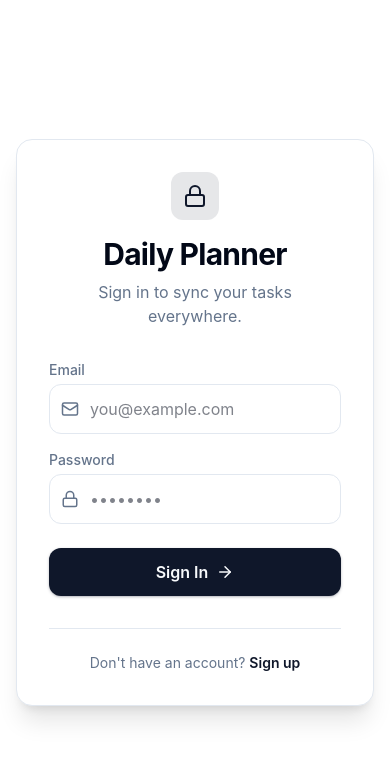
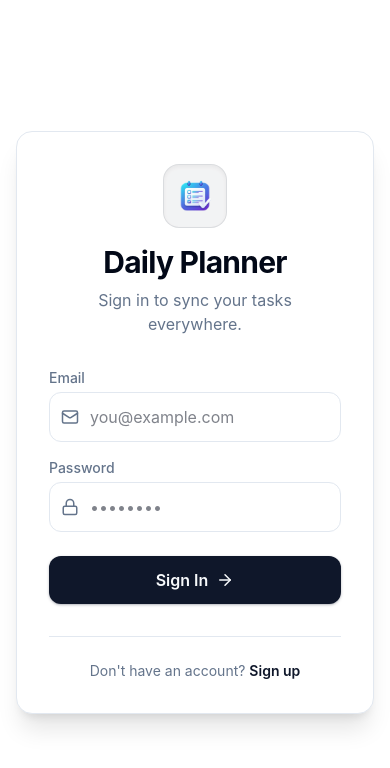
Before and after one commit to azanasghar1813/daily_planner, a React (Vite) app in the folder frontend/: page /auth in a window 390 px wide. Shown: the top 768 px of the page. Built offline with nearby package versions, Linux system fonts and the light colour scheme; no server answers.

Commit message:
UI Polish: Add logo everywhere and improve mobile responsiveness

```diff
--- a/frontend/index.html
+++ b/frontend/index.html
@@ -2,7 +2,7 @@
 <html lang="en">
   <head>
     <meta charset="UTF-8" />
-    <link rel="icon" type="image/svg+xml" href="/favicon.svg" />
+    <link rel="icon" type="image/png" href="/logo.png" />
     <meta name="viewport" content="width=device-width, initial-scale=1.0" />
     <title>frontend</title>
   </head>
--- a/frontend/src/components/Layout.tsx
+++ b/frontend/src/components/Layout.tsx
@@ -15,9 +15,18 @@ export default function Layout({ children }: { children: React.ReactNode }) {
 
   return (
     <div className="flex h-screen bg-background text-foreground overflow-hidden">
+      {/* Mobile Top Header (Sticky) */}
+      <header className="md:hidden fixed top-0 left-0 right-0 h-14 bg-card/80 backdrop-blur-md border-b border-border flex items-center px-4 z-50">
+        <img src="/logo.png" alt="Planner Logo" className="w-8 h-8 mr-2 object-contain" />
+        <h1 className="text-xl font-bold tracking-tight text-foreground">Planner</h1>
+      </header>
+
       {/* Desktop Sidebar */}
       <aside className="hidden md:flex flex-col w-64 border-r border-border bg-card p-4">
-        <h1 className="text-2xl font-bold mb-8 mt-4 tracking-tight px-2">Planner</h1>
+        <div className="flex items-center mb-8 mt-4 px-2">
+          <img src="/logo.png" alt="Planner Logo" className="w-8 h-8 mr-3 object-contain" />
+          <h1 className="text-2xl font-bold tracking-tight">Planner</h1>
+        </div>
         <nav className="flex-1 space-y-2">
           {navItems.map((item) => (
             <NavLink
@@ -38,7 +47,7 @@ export default function Layout({ children }: { children: React.ReactNode }) {
       </aside>
 
       {/* Main Content Area */}
-      <main className="flex-1 flex flex-col h-full relative overflow-y-auto overflow-x-hidden">
+      <main className="flex-1 flex flex-col h-full relative overflow-y-auto overflow-x-hidden pt-14 md:pt-0">
         {children}
       </main>
 
--- a/frontend/src/components/TaskModal.tsx
+++ b/frontend/src/components/TaskModal.tsx
@@ -50,9 +50,10 @@ export default function TaskModal({ isOpen, onClose, onSave, onDelete, initialDa
   };
 
   return (
-    <div className="fixed inset-0 z-50 flex items-center justify-center p-4 bg-background/80 backdrop-blur-sm">
-      <div className="bg-card w-full max-w-md rounded-2xl shadow-lg border border-border flex flex-col max-h-[90vh]">
-        <div className="flex items-center justify-between p-4 border-b border-border">
+    <div className="fixed inset-0 z-50 flex items-end md:items-center justify-center p-0 md:p-4 bg-background/80 backdrop-blur-sm">
+      <div className="bg-card w-full max-w-md rounded-t-3xl md:rounded-2xl shadow-[0_-10px_40px_rgba(0,0,0,0.1)] md:shadow-lg border border-border flex flex-col max-h-[90vh] md:max-h-[85vh] mt-auto md:mt-0 overflow-hidden">
+        <div className="w-12 h-1.5 bg-border rounded-full mx-auto mt-3 mb-1 md:hidden"></div>
+        <div className="flex items-center justify-between p-4 pt-2 md:pt-4 border-b border-border">
           <h2 className="text-lg font-semibold">{initialData ? 'Edit Task' : 'New Task'}</h2>
           <button onClick={onClose} className="p-1 text-muted-foreground hover:bg-secondary rounded-full transition-colors">
             <X size={20} />
--- a/frontend/src/pages/Auth.tsx
+++ b/frontend/src/pages/Auth.tsx
@@ -72,8 +72,8 @@ export default function Auth() {
     <div className="flex h-screen w-full items-center justify-center bg-background p-4">
       <div className="w-full max-w-md bg-card border border-border p-8 rounded-2xl shadow-xl">
         <div className="text-center mb-8">
-          <div className="w-12 h-12 bg-primary/10 rounded-xl flex items-center justify-center mx-auto mb-4">
-            <Lock className="text-primary" size={24} />
+          <div className="w-16 h-16 bg-primary/5 rounded-2xl flex items-center justify-center mx-auto mb-4 p-2 shadow-inner border border-primary/10">
+            <img src="/logo.png" alt="Daily Planner Logo" className="w-full h-full object-contain" />
           </div>
           <h1 className="text-3xl font-bold tracking-tight mb-2">Daily Planner</h1>
           <p className="text-muted-foreground">Sign in to sync your tasks everywhere.</p>
--- a/frontend/src/pages/Today.tsx
+++ b/frontend/src/pages/Today.tsx
@@ -146,7 +146,7 @@ export default function Today() {
 
       <button
         onClick={openNewTaskModal}
-        className="fixed bottom-20 md:bottom-8 right-4 md:right-auto md:w-[calc(100%-4rem)] max-w-3xl md:mx-auto bg-foreground text-background hover:opacity-90 p-4 md:p-3 rounded-full md:rounded-xl shadow-lg flex items-center justify-center space-x-2 transition-transform active:scale-95 z-40"
+        className="fixed bottom-20 md:bottom-8 right-4 md:right-8 bg-foreground text-background hover:opacity-90 p-4 md:px-6 md:py-3 rounded-full shadow-lg shadow-black/20 flex items-center justify-center space-x-2 transition-transform active:scale-95 z-40"
       >
         <Plus size={24} className="md:w-5 md:h-5" />
         <span className="hidden md:inline font-medium">Add Task</span>
@@ -344,7 +344,8 @@ function InlineDetailEditor({ detail }: { detail: TaskDetail }) {
           {detail.completed ? <CheckSquare size={16} className="text-foreground" /> : <Square size={16} />}
         </button>
 
-        <div className="flex-1 bg-background border border-border rounded-lg p-2 focus-within:ring-2 focus-within:ring-primary/20 flex items-center space-x-2">
+        <div className="flex-1 bg-background border border-border rounded-lg p-2 focus-within:ring-2 focus-within:ring-primary/20 flex flex-col sm:flex-row sm:items-center gap-2">
+          <div className="flex items-center space-x-2 w-full">
             <button
                onClick={() => setIsExpanded(!isExpanded)}
                className="p-1 hover:bg-secondary rounded text-muted-foreground flex-shrink-0"
@@ -359,8 +360,9 @@ function InlineDetailEditor({ detail }: { detail: TaskDetail }) {
               placeholder="Sub-task title..."
               className={`flex-1 bg-transparent text-sm focus:outline-none min-w-0 ${detail.completed ? 'line-through text-muted-foreground' : ''}`}
             />
+          </div>
 
-          <div className="flex items-center space-x-1 text-muted-foreground bg-secondary/50 rounded px-2 py-1 flex-shrink-0">
+          <div className="flex items-center space-x-1 text-muted-foreground bg-secondary/50 rounded px-2 py-1 flex-shrink-0 self-start sm:self-auto ml-7 sm:ml-0">
              <input
               type="time"
               value={startTime}
--- a/frontend/vite.config.ts
+++ b/frontend/vite.config.ts
@@ -25,14 +25,20 @@ export default defineConfig({
         theme_color: '#ffffff',
         icons: [
           {
-            src: 'pwa-192x192.png',
+            src: 'logo.png',
             sizes: '192x192',
             type: 'image/png'
           },
           {
-            src: 'pwa-512x512.png',
+            src: 'logo.png',
             sizes: '512x512',
             type: 'image/png'
+          },
+          {
+            src: 'logo.png',
+            sizes: '512x512',
+            type: 'image/png',
+            purpose: 'any maskable'
           }
         ]
       }
```
Also changed, not shown: frontend/public/logo.png (added). Lines whose indentation alone changed are shown as unchanged.
